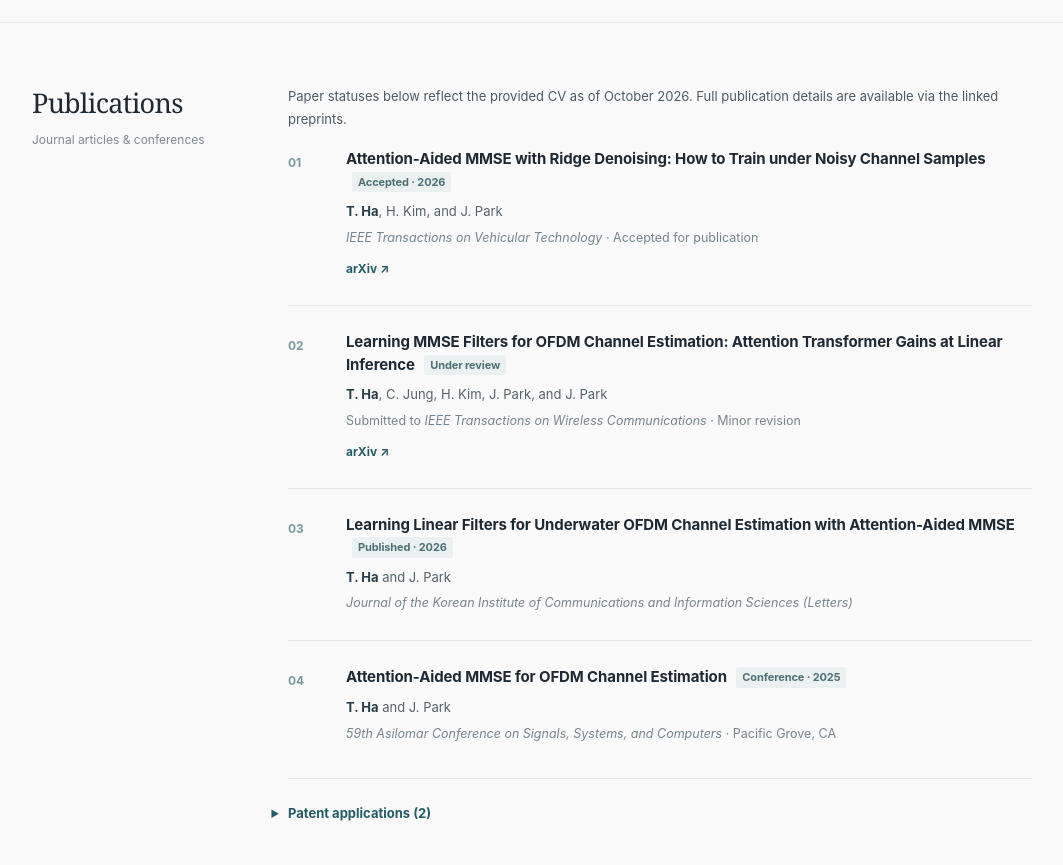
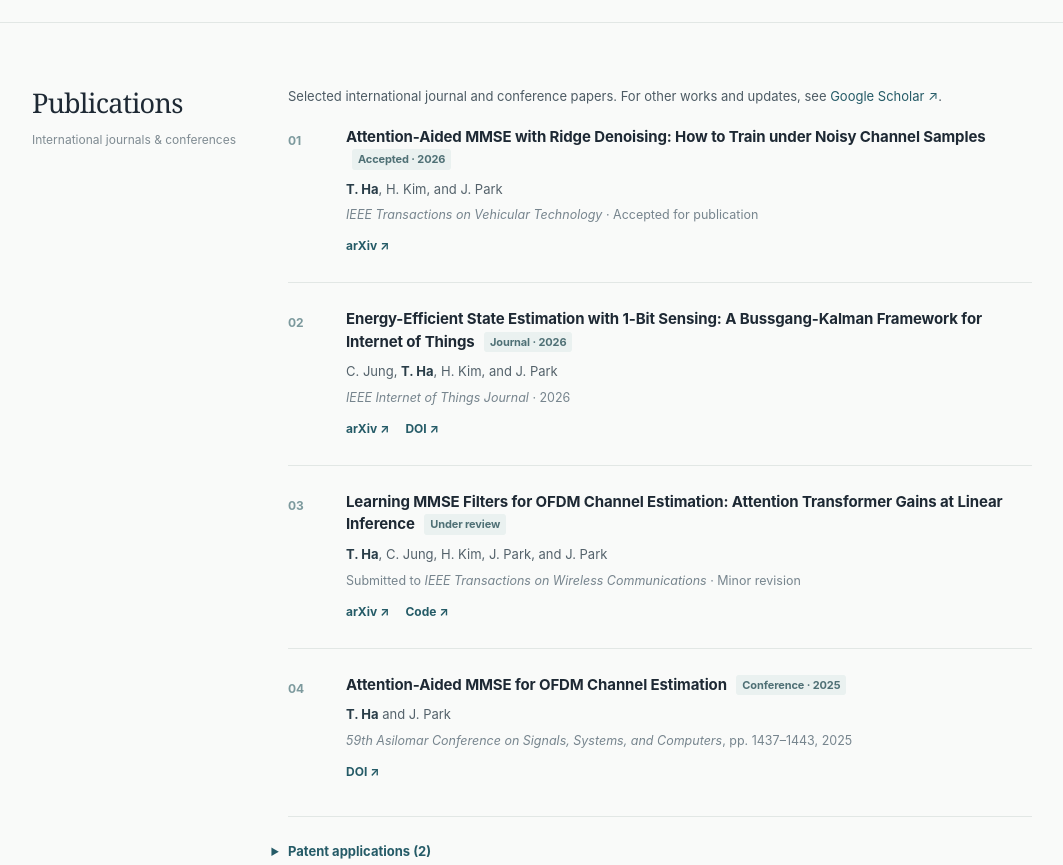
Before and after one commit to tj-ha/tj-ha.github.io, a plain HTML site: page index.html in a window 1280 px wide. Shown: the part 1260-2125 px from the top of the page, without its empty margins (108-1171 px from the left). Drawn offline with Linux system fonts and the light colour scheme.

Commit message:
Refresh international publications and omit domestic papers

```diff
--- a/index.html
+++ b/index.html
@@ -208,9 +208,9 @@
 
     <section class="section" id="publications" aria-labelledby="publications-heading">
       <div class="container section-head">
-        <div><h2 class="section-title" id="publications-heading">Publications</h2><p class="section-sub">Journal articles &amp; conferences</p></div>
+        <div><h2 class="section-title" id="publications-heading">Publications</h2><p class="section-sub">International journals &amp; conferences</p></div>
         <div class="section-body">
-          <p class="section-note">Paper statuses below reflect the provided CV as of October 2026. Full publication details are available via the linked preprints.</p>
+          <p class="section-note">Selected international journal and conference papers. For other works and updates, see <a href="https://scholar.google.com/citations?user=SCbCRH0AAAAJ" target="_blank" rel="noopener noreferrer">Google Scholar ↗</a>.</p>
           <ol class="pub-list">
             <li class="pub">
               <span class="pub-num">01</span>
@@ -224,18 +224,19 @@
             <li class="pub">
               <span class="pub-num">02</span>
               <div>
-                <p class="pub-title">Learning MMSE Filters for OFDM Channel Estimation: Attention Transformer Gains at Linear Inference <span class="pill">Under review</span></p>
-                <p class="pub-authors"><strong>T. Ha</strong>, C. Jung, H. Kim, J. Park, and J. Park</p>
-                <p class="pub-meta">Submitted to <em>IEEE Transactions on Wireless Communications</em> · Minor revision</p>
-                <div class="pub-links"><a href="https://arxiv.org/abs/2506.00452" target="_blank" rel="noopener noreferrer">arXiv ↗</a></div>
+                <p class="pub-title">Energy-Efficient State Estimation with 1-Bit Sensing: A Bussgang-Kalman Framework for Internet of Things <span class="pill">Journal · 2026</span></p>
+                <p class="pub-authors">C. Jung, <strong>T. Ha</strong>, H. Kim, and J. Park</p>
+                <p class="pub-meta"><em>IEEE Internet of Things Journal</em> · 2026</p>
+                <div class="pub-links"><a href="https://arxiv.org/abs/2507.17284" target="_blank" rel="noopener noreferrer">arXiv ↗</a> <a href="https://doi.org/10.1109/JIOT.2026.3725672" target="_blank" rel="noopener noreferrer">DOI ↗</a></div>
               </div>
             </li>
             <li class="pub">
               <span class="pub-num">03</span>
               <div>
-                <p class="pub-title">Learning Linear Filters for Underwater OFDM Channel Estimation with Attention-Aided MMSE <span class="pill">Published · 2026</span></p>
-                <p class="pub-authors"><strong>T. Ha</strong> and J. Park</p>
-                <p class="pub-meta"><em>Journal of the Korean Institute of Communications and Information Sciences (Letters)</em></p>
+                <p class="pub-title">Learning MMSE Filters for OFDM Channel Estimation: Attention Transformer Gains at Linear Inference <span class="pill">Under review</span></p>
+                <p class="pub-authors"><strong>T. Ha</strong>, C. Jung, H. Kim, J. Park, and J. Park</p>
+                <p class="pub-meta">Submitted to <em>IEEE Transactions on Wireless Communications</em> · Minor revision</p>
+                <div class="pub-links"><a href="https://arxiv.org/abs/2506.00452" target="_blank" rel="noopener noreferrer">arXiv ↗</a> <a href="https://github.com/TaeJun1999/Attention-aided-MMSE" target="_blank" rel="noopener noreferrer">Code ↗</a></div>
               </div>
             </li>
             <li class="pub">
@@ -243,7 +244,8 @@
               <div>
                 <p class="pub-title">Attention-Aided MMSE for OFDM Channel Estimation <span class="pill">Conference · 2025</span></p>
                 <p class="pub-authors"><strong>T. Ha</strong> and J. Park</p>
-                <p class="pub-meta"><em>59th Asilomar Conference on Signals, Systems, and Computers</em> · Pacific Grove, CA</p>
+                <p class="pub-meta"><em>59th Asilomar Conference on Signals, Systems, and Computers</em>, pp. 1437–1443, 2025</p>
+                <div class="pub-links"><a href="https://doi.org/10.1109/IEEECONF67917.2025.11443463" target="_blank" rel="noopener noreferrer">DOI ↗</a></div>
               </div>
             </li>
           </ol>
```
